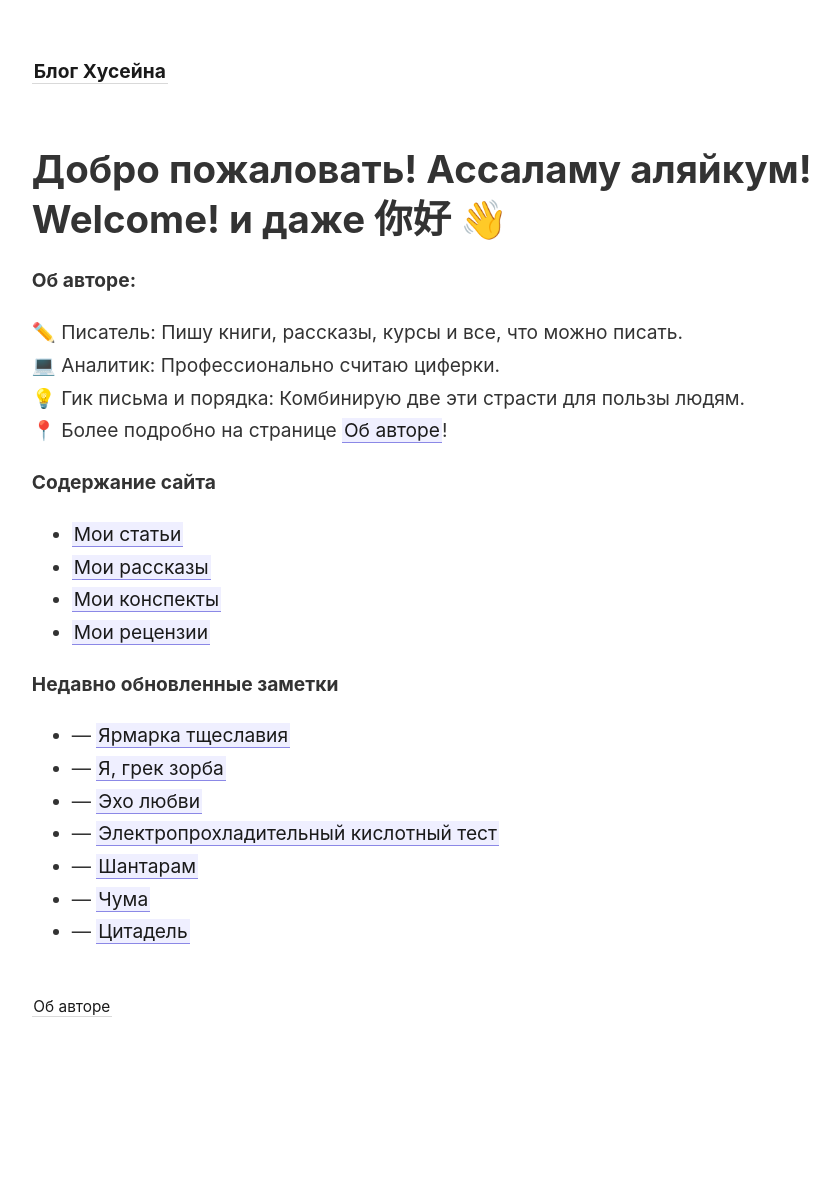
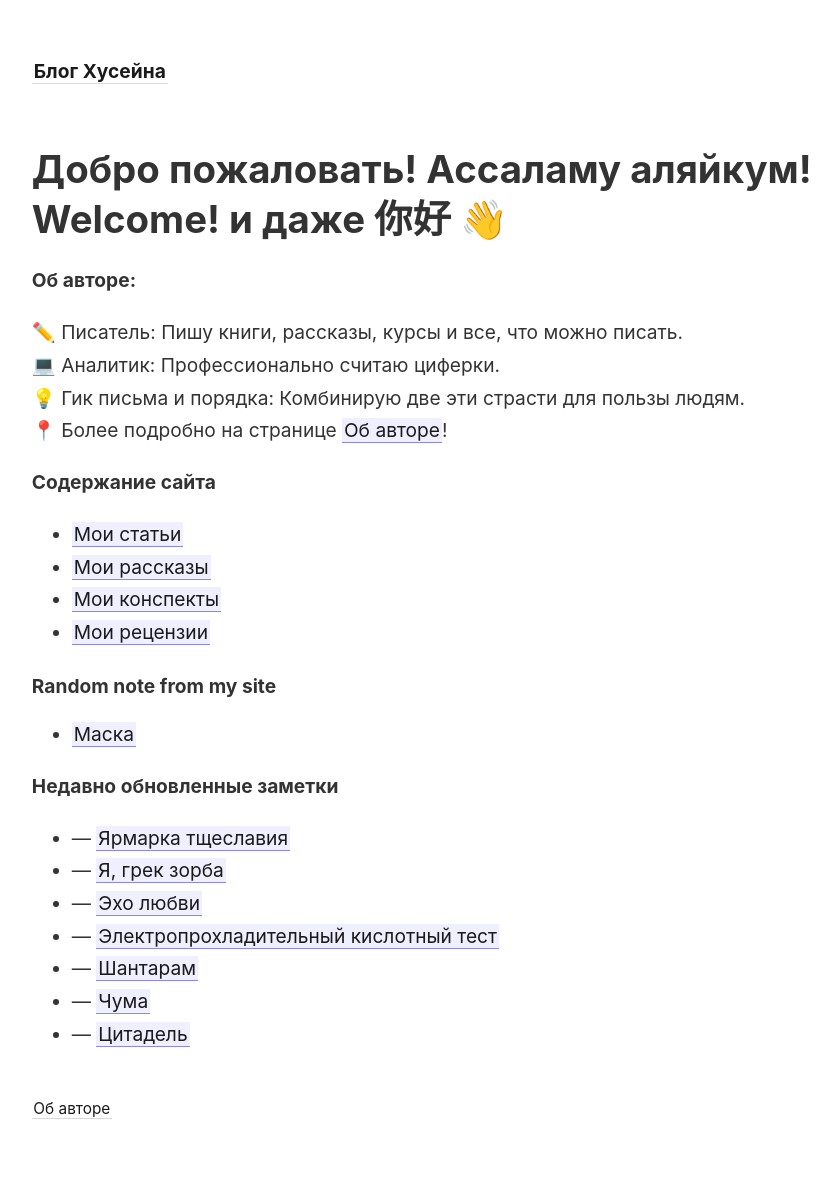
Before and after one commit to khuseynx/my-digital-garden, a Jekyll site: the page built from _pages/index.md, in a window 1280 px wide. Shown: the whole page, without its empty margins (45-885 px from the left). Built offline with Jekyll 4.4.1, drawn with Linux system fonts in a browser that asks for light colours; before the commit the page ends 1087 px from its top, so only the background shows below that.

Commit message:
random note v1'

```diff
--- a/_pages/index.md
+++ b/_pages/index.md
@@ -20,14 +20,17 @@ permalink: /
 📍 Более подробно на странице [[Об авторе]]!
 {% endif %}
 
-
-
-
 <strong>Содержание сайта</strong>
 - [[Мои статьи]]
 - [[Мои рассказы]]
 - [[Мои конспекты]]
 - [[Мои рецензии]]
+
+#### Random note from my site
+
+{% assign random_note = site.notes | sample %}
+
+- <a href="{{ random_note.url }}" class="internal-link">{{ random_note.title }}</a>
 
 <strong>Недавно обновленные заметки</strong>
 
```
Also changed, not shown: _layouts/page.html (line endings or trailing spaces).
